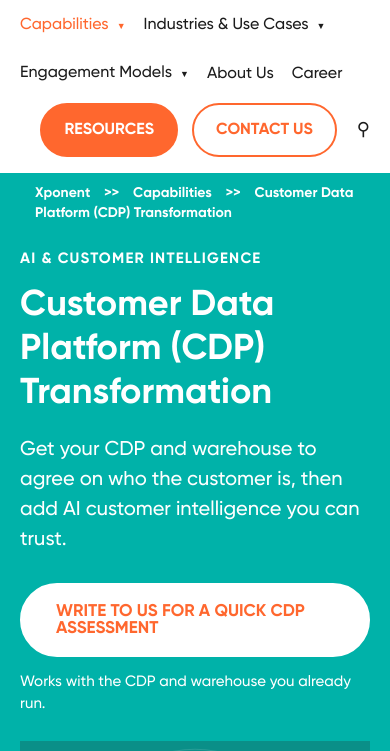
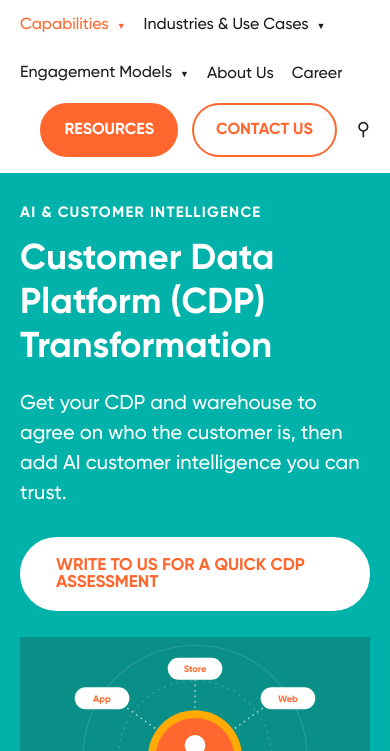
Before and after one commit to Lakshaypahuja21/cdp-page, a plain HTML site: page capabilities-overview-tile.html in a window 390 px wide. Shown: the part 93-844 px from the top of the page. Drawn offline with Linux system fonts and the light colour scheme.

Commit message:
Simplify the hero: remove the breadcrumb and the Works-with line
The hero now has the kicker, heading, one sentence and the button. Top spacing
rebalanced for desktop and phone. Applied to index.html and
capabilities-overview-tile.html.

Co-Authored-By: Claude Sonnet 5.5 <noreply@anthropic.com>

```diff
--- a/capabilities-overview-tile.html
+++ b/capabilities-overview-tile.html
@@ -47,11 +47,11 @@ a:focus-visible,summary:focus-visible{outline:3px solid var(--navy);outline-offs
 .nav .menu a.cur{color:var(--orange);font-family:"Gilroy-Bold",Arial,sans-serif}
 
 /* hero */
-.hero{background:var(--teal);color:#fff;border-bottom:2px solid #111;padding:0 47px 34px}
+.hero{background:var(--teal);color:#fff;border-bottom:2px solid #111;padding:38px 47px 38px}
 .crumb{font-family:"Gilroy-Bold",Arial,sans-serif;font-size:14px;line-height:20px;padding:10px 15px 0}
 .crumb a{text-decoration:none}
 .crumb span{margin:0 14px}
-.hero-grid{display:grid;grid-template-columns:1fr 520px;gap:48px;align-items:center;margin-top:22px}
+.hero-grid{display:grid;grid-template-columns:1fr 520px;gap:48px;align-items:center;margin-top:0}
 .hero .kicker{font-family:"Gilroy-Bold",Arial,sans-serif;font-size:15px;letter-spacing:.08em;text-transform:uppercase;margin:0 0 10px}
 .hero h1{font-size:52px;line-height:62px;color:#fff}
 .hero p.lede{font-size:20px;line-height:30px;margin:20px 0 28px;max-width:640px}
@@ -174,7 +174,7 @@ section.blk>p.intro:empty{margin:6px 0 0}
   .nav{gap:18px;flex-wrap:wrap;margin:0}
   .nav .dd{padding:0;margin:0}
   .nav .menu{min-width:0;width:calc(100vw - 40px)}
-  .hero{padding:0 20px 28px}
+  .hero{padding:26px 20px 28px}
   .hero-grid{grid-template-columns:1fr;gap:26px}
   .hero h1{font-size:36px;line-height:44px}
   .layout{grid-template-columns:1fr;padding:24px 20px}
@@ -217,14 +217,12 @@ section.blk>p.intro:empty{margin:6px 0 0}
 
 <main id="main">
 <section class="hero" aria-labelledby="h1">
-  <div class="crumb"><a href="https://xponent.ai/">Xponent</a><span>&gt;&gt;</span><a href="https://xponent.ai/product/">Capabilities</a><span>&gt;&gt;</span>Customer Data Platform (CDP) Transformation</div>
   <div class="hero-grid">
     <div>
       <p class="kicker">AI &amp; Customer Intelligence</p>
       <h1 id="h1">Customer Data Platform (CDP) Transformation</h1>
       <p class="lede">Get your CDP and warehouse to agree on who the customer is, then add AI customer intelligence you can trust.</p>
       <a class="btn white big" href="https://xponent.ai/contact-us/">Write to us for a quick CDP assessment</a>
-      <p class="sub">Works with the CDP and warehouse you already run.</p>
     </div>
     <svg class="art" viewBox="0 0 640 440" role="img" aria-label="Store, web, email, phone and app records converging on one customer record">
       <rect width="640" height="440" fill="#0A8F88"/>
```
Also changed, not shown: index.html (+3 -5 lines).
